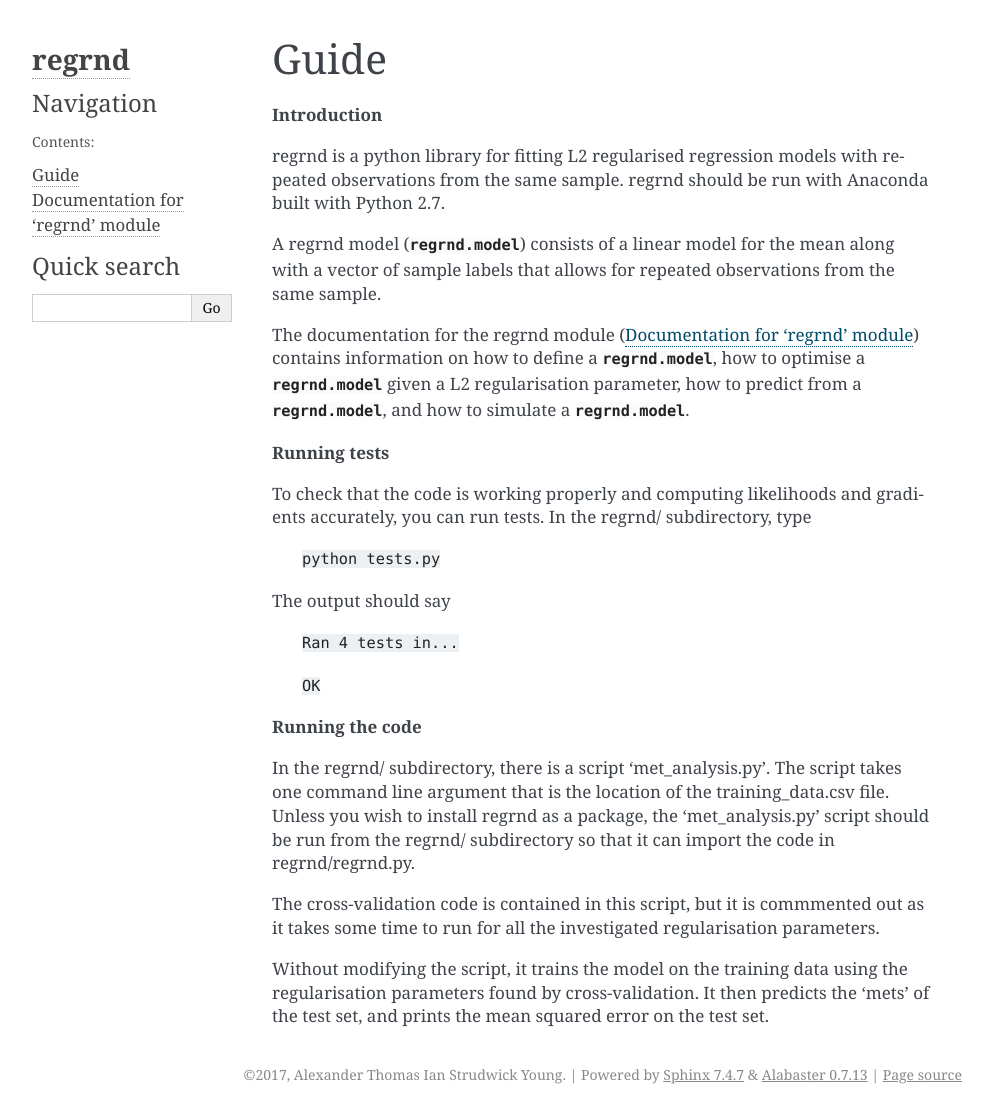
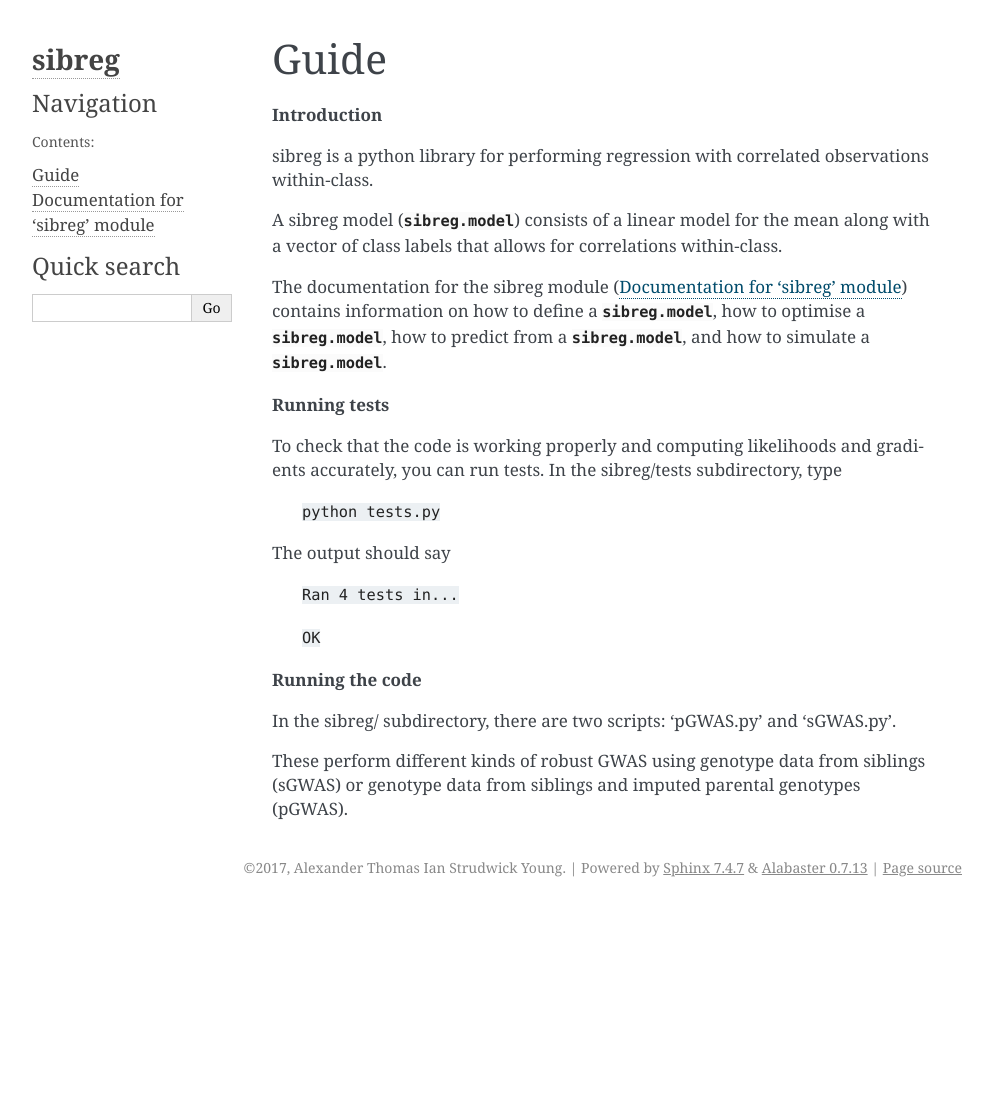
Before and after one commit to AlexTISYoung/snipar, a Sphinx documentation site: the page built from docs/guide.rst, in a window 1280 px wide. Shown: the whole page, without its empty margins (148-1141 px from the left). Built offline with Sphinx 7.4.7, drawn with Linux system fonts in a browser that asks for light colours; after the commit the page ends 907 px from its top, so only the background shows below that.

```diff
--- a/docs/conf.py
+++ b/docs/conf.py
@@ -1,7 +1,7 @@
 
 import os
 import sys
-sys.path.insert(0, os.path.abspath('../regrnd/'))
+sys.path.insert(0, os.path.abspath('../sibreg/'))
 print(sys.path)
 
 # -- General configuration ------------------------------------------------
@@ -37,7 +37,7 @@ source_suffix = '.rst'
 master_doc = 'index'
 
 # General information about the project.
-project = u'regrnd'
+project = u'sibreg'
 copyright = u'2017, Alexander Thomas Ian Strudwick Young'
 author = u'Alexander Thomas Ian Strudwick Young'
 
@@ -143,7 +143,7 @@ latex_documents = [
 # One entry per manual page. List of tuples
 # (source start file, name, description, authors, manual section).
 man_pages = [
-    (master_doc, 'hlmm', u'hlmm Documentation',
+    (master_doc, 'sibreg', u'sibreg Documentation',
      [author], 1)
 ]
 
@@ -154,8 +154,8 @@ man_pages = [
 # (source start file, target name, title, author,
 #  dir menu entry, description, category)
 texinfo_documents = [
-    (master_doc, 'hlmm', u'hlmm Documentation',
-     author, 'hlmm', 'One line description of project.',
+    (master_doc, 'sibreg', u'sibreg Documentation',
+     author, 'sibreg', 'One line description of project.',
      'Miscellaneous'),
 ]
 
--- a/docs/guide.rst
+++ b/docs/guide.rst
@@ -3,20 +3,19 @@ Guide
 
 **Introduction**
 
-regrnd is a python library for fitting L2 regularised regression models with repeated observations from the same sample.
-regrnd should be run with Anaconda built with Python 2.7.
+sibreg is a python library for performing regression with correlated observations within-class.
 
-A regrnd model (:class:`regrnd.model`) consists of a linear model for the mean along
-with a vector of sample labels that allows for repeated observations from the same sample.
+A sibreg model (:class:`sibreg.model`) consists of a linear model for the mean along
+with a vector of class labels that allows for correlations within-class.
 
-The documentation for the regrnd module (:doc:`regrnd`) contains information on how to define a :class:`regrnd.model`,
-how to optimise a :class:`regrnd.model` given a L2 regularisation parameter, how to predict from
-a :class:`regrnd.model`, and how to simulate a :class:`regrnd.model`.
+The documentation for the sibreg module (:doc:`sibreg`) contains information on how to define a :class:`sibreg.model`,
+how to optimise a :class:`sibreg.model`, how to predict from
+a :class:`sibreg.model`, and how to simulate a :class:`sibreg.model`.
 
 **Running tests**
 
 To check that the code is working properly and computing likelihoods and gradients accurately, you can
-run tests. In the regrnd/ subdirectory, type
+run tests. In the sibreg/tests subdirectory, type
 
     ``python tests.py``
 
@@ -28,14 +27,7 @@ The output should say
 
 **Running the code**
 
-In the regrnd/ subdirectory, there is a script 'met_analysis.py'. The script takes one
-command line argument that is the location of the training_data.csv file. Unless you wish to install
-regrnd as a package, the 'met_analysis.py' script should be run from the regrnd/ subdirectory
-so that it can import the code in regrnd/regrnd.py.
+In the sibreg/ subdirectory, there are two scripts: 'pGWAS.py' and 'sGWAS.py'.
 
-The cross-validation code is contained in this script, but it is commmented out as it
-takes some time to run for all the investigated regularisation parameters.
-
-Without modifying the script, it trains the model on the training data using the
-regularisation parameters found by cross-validation. It then predicts
-the 'mets' of the test set, and prints the mean squared error on the test set.
+These perform different kinds of robust GWAS using genotype data from siblings (sGWAS)
+or genotype data from siblings and imputed parental genotypes (pGWAS).
--- a/docs/index.rst
+++ b/docs/index.rst
@@ -1,12 +1,12 @@
-Welcome to regrnd's documentation!
-================================
+Welcome to sibreg's documentation!
+==================================
 
 .. toctree::
    :maxdepth: 2
    :caption: Contents:
 
    guide
-   regrnd
+   sibreg
 
 Indices and tables
 ==================
```
Also changed, not shown: docs/pGWAS.rst (added, +93 -0 lines), docs/regrnd.rst (deleted, +0 -11 lines), docs/sGWAS.rst (added, +74 -0 lines), docs/sibreg.rst (added, +11 -0 lines), 1 other file.
